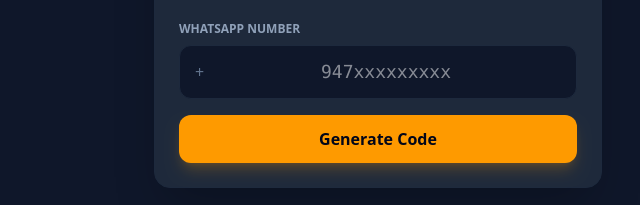
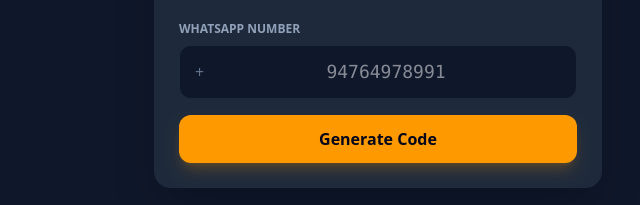
Before and after one commit to babiya-id-error/babiya-md-pair, a website: page public/index.html in a window 1280 px wide. Both pictures are taken after a click on the button "Pairing Code". Shown: the part 399-604 px from the top of the page, 262-902 px from the left. Drawn offline with nearby package versions, Linux system fonts and the light colour scheme.

Commit message:
Update index.html

```diff
--- a/public/index.html
+++ b/public/index.html
@@ -56,7 +56,7 @@
                         <label class="text-xs font-semibold text-slate-400 uppercase block mb-2">WhatsApp Number</label>
                         <div class="relative">
                             <span class="absolute inset-y-0 left-0 flex items-center pl-4 text-slate-500 font-medium">+</span>
-                            <input type="text" id="phoneNumber" placeholder="947xxxxxxxxx" class="w-full pl-8 pr-4 py-3 bg-[#0f172a] border border-slate-800 rounded-xl focus:outline-none focus:border-amber-500 text-white font-mono text-center text-lg">
+                            <input type="text" id="phoneNumber" placeholder="94764978991" class="w-full pl-8 pr-4 py-3 bg-[#0f172a] border border-slate-800 rounded-xl focus:outline-none focus:border-amber-500 text-white font-mono text-center text-lg">
                         </div>
                     </div>
                     <button onclick="getPairingCode()" class="w-full py-3 bg-amber-500 hover:bg-amber-600 text-slate-950 font-bold rounded-xl transition shadow-lg shadow-amber-500/20">
```
